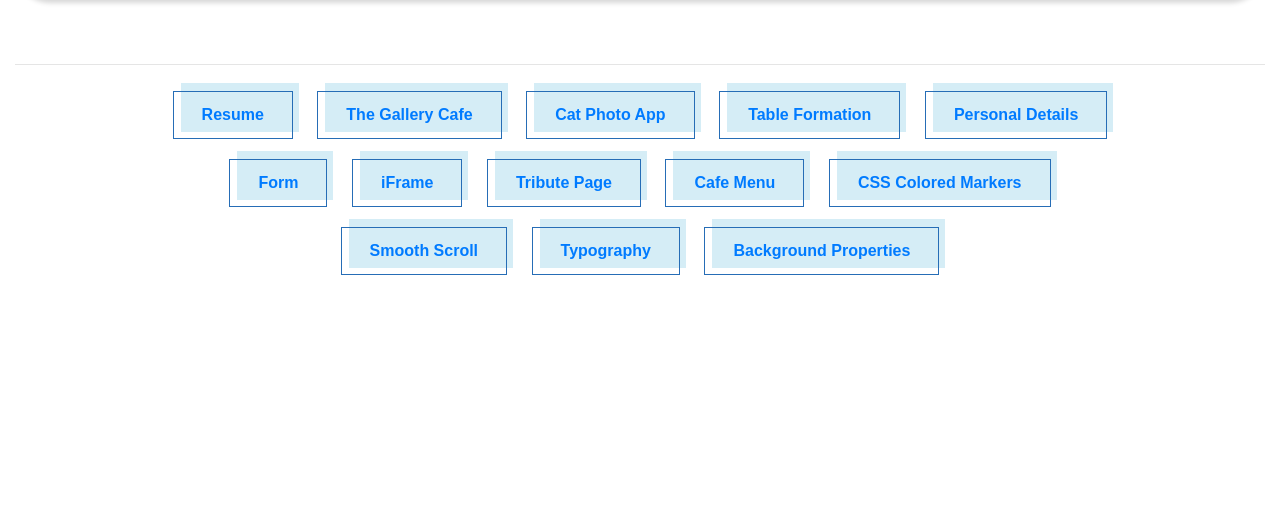
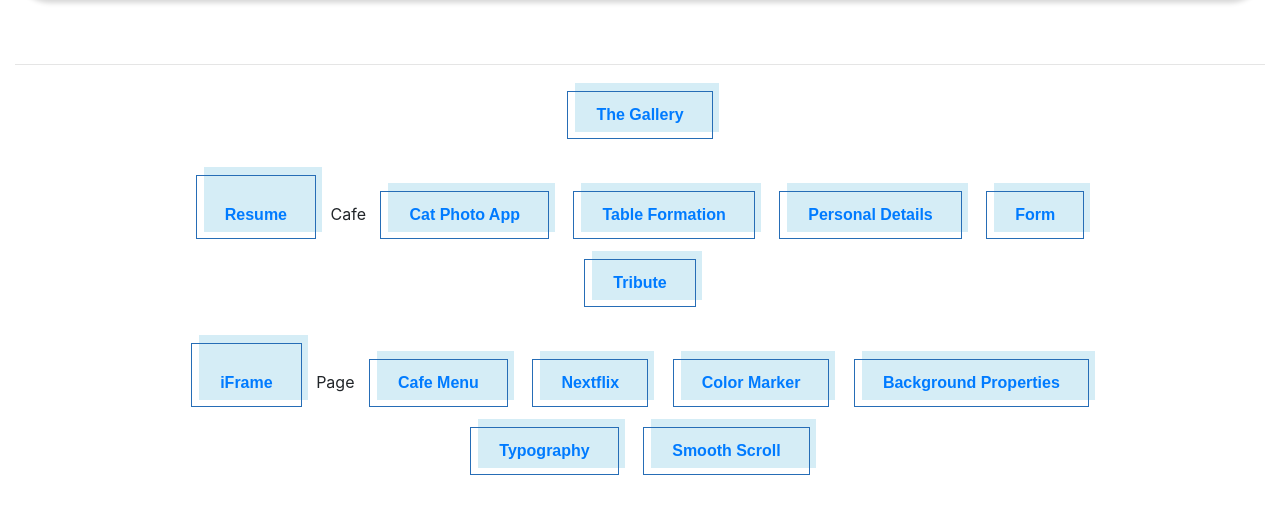
Before and after one commit to hmohammed448/geekTask, a plain HTML site: page index.html in a window 1280 px wide. Shown: the part 82-596 px from the top of the page. Drawn offline with nearby package versions, Linux system fonts and the light colour scheme.

Commit message:
netflix page

```diff
--- a/index.html
+++ b/index.html
@@ -67,26 +67,27 @@
         </nav>
         <hr>
         <main style="text-align: center;">
+            <button type="button" class="button-51"><a class="nav-link" href="The_Gallery_Cafe.html">The Gallery
             <button type="button" class="button-51"><a class="nav-link" href="Resume.html">Resume</a></button>
-            <button type="button" class="button-51"><a class="nav-link" href="The_Gallery_Cafe.html">The Gallery
                     Cafe</a></button>
             <button type="button" class="button-51"><a class="nav-link" href="Cat_Photo_App.html">Cat Photo
                     App</a></button>
-            <button type="button" class="button-51"><a class="nav-link" href="Assignment2_Table Formation.html">Table
+            <button type="button" class="button-51"><a class="nav-link" href="Table Formation.html">Table
                     Formation</a></button>
             <button type="button" class="button-51"><a class="nav-link" href="Personal_Detail_Form.html">Personal
                     Details</a></button>
             <button type="button" class="button-51"><a class="nav-link" href="Form.html">Form</a></button>
+            <button type="button" class="button-51"><a class="nav-link" href="Tribute_Page.html">Tribute
             <button type="button" class="button-51"><a class="nav-link" href="iframes.html">iFrame</a></button>
-            <button type="button" class="button-51"><a class="nav-link" href="Tribute_Page.html">Tribute
                     Page</a></button>
             <button type="button" class="button-51"><a class="nav-link" href="cafe_menu.html">Cafe Menu</a></button>
-            <button type="button" class="button-51"><a class="nav-link" href="Colored_markers.html">CSS Colored
-                    Markers</a></button>
+            <button type="button" class="button-51"><a class="nav-link" href="Nextflix.html">Nextflix</a></button>
+            <button type="button" class="button-51"><a class="nav-link" href="Colored_markers.html">Color
+                    Marker</a></button>
+                    <button type="button" class="button-51"><a class="nav-link" href="Background_Properties.html">Background Properties</a></button>
+                    <button type="button" class="button-51"><a class="nav-link" href="typography.html">Typography</a></button>
             <button type="button" class="button-51"><a class="nav-link" href="smoothScroll.html">Smooth
                     Scroll</a></button>
-            <button type="button" class="button-51"><a class="nav-link" href="typography.html">Typography</a></button>
-            <button type="button" class="button-51"><a class="nav-link" href="Background_Properties.html">Background Properties</a></button>
         </main>
     </div>
 </body>
```
Also changed, not shown: Table Formation.html (renamed from Assignment2_Table Formation.html, +1 -1 lines).
